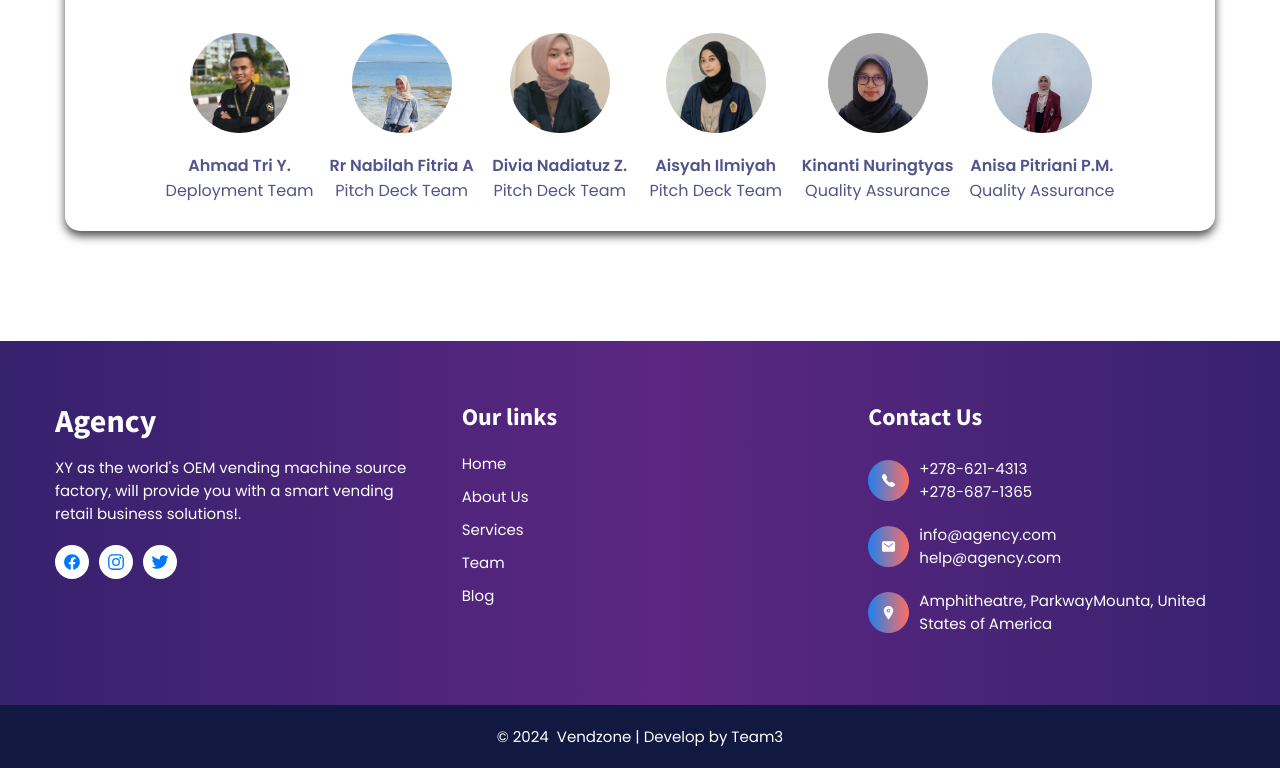
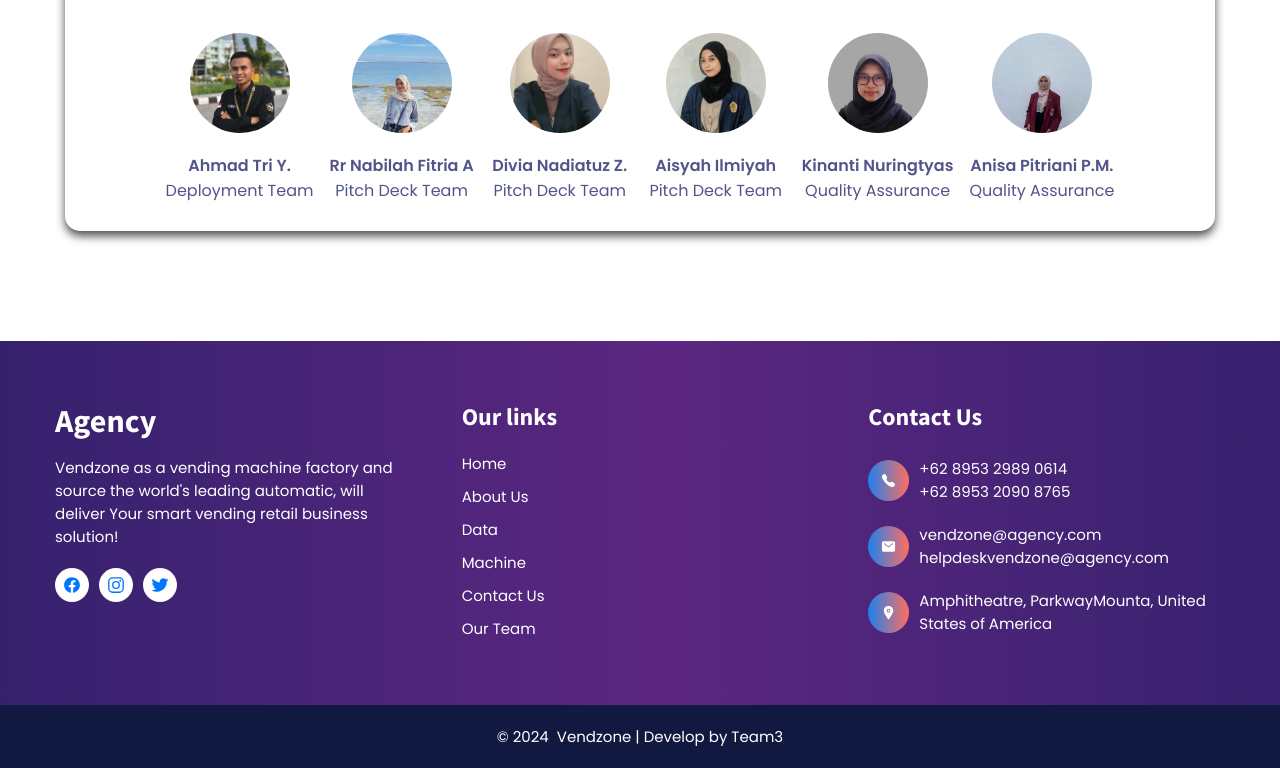
Before and after one commit to Kampus-Merdeka-Software-Engineering/km-feb24-balikpapan-3, a website: page index.html in a window 1280 px wide. Shown: the part 4894-5662 px from the top of the page. Drawn offline with nearby package versions, Linux system fonts and the light colour scheme; some packages are replaced by stand-ins of ours; a script that the page names is missing.

Commit message:
update footer lagiii

```diff
--- a/index.html
+++ b/index.html
@@ -48,10 +48,7 @@
 
 </head>
 
-
-
 <body id="top">
-
 
   <header class="header" data-header>
     <div class="container">
@@ -116,9 +113,6 @@
     </div>
   </header>
 
-
-
-
   <section class="hero" id="home">
     <!-- <div class="container"> -->
 
@@ -142,7 +136,6 @@
 
     <!-- </div> -->
   </section>
-
 
   <section class="section about" id="about">
     <div class="container">
@@ -184,8 +177,6 @@
 
     </div>
   </section>
-
-
 
   <h2 class="h2 section-title underline">Check around and see our data here</h2>
   <div class="chart-container">
@@ -461,8 +452,9 @@
           <a href="#" class="logo">Agency</a>
 
           <p class="text">
-            XY as the world's OEM vending machine source factory, will provide you with a smart vending retail business
-            solutions!.
+          Vendzone as a vending machine factory and source
+          the world's leading automatic, will deliver
+          Your smart vending retail business solution!
           </p>
 
           <ul class="social-list">
@@ -504,15 +496,19 @@
           </li>
 
           <li>
-            <a href="#" class="footer-link">Services</a>
+            <a href="#" class="footer-link">Data</a>
           </li>
 
           <li>
-            <a href="#" class="footer-link">Team</a>
+            <a href="#" class="footer-link">Machine</a>
           </li>
 
           <li>
-            <a href="#" class="footer-link">Blog</a>
+            <a href="#" class="footer-link">Contact Us</a>
+          </li>
+
+          <li>
+            <a href="#" class="footer-link">Our Team</a>
           </li>
 
         </ul>
@@ -586,8 +582,8 @@
             </div>
 
             <div>
-              <a href="tel:+2786214313" class="footer-item-link">+278-621-4313</a>
-              <a href="tel:+2786871365" class="footer-item-link">+278-687-1365</a>
+              <a href="tel:+2786214313" class="footer-item-link">+62 8953 2989 0614</a>
+              <a href="tel:+2786871365" class="footer-item-link">+62 8953 2090 8765</a>
             </div>
 
           </li>
@@ -599,8 +595,8 @@
             </div>
 
             <div>
-              <a href="mailto:info@agency.com" class="footer-item-link">info@agency.com</a>
-              <a href="mailto:help@agency.com" class="footer-item-link">help@agency.com</a>
+              <a href="mailto:info@agency.com" class="footer-item-link">vendzone@agency.com</a>
+              <a href="mailto:help@agency.com" class="footer-item-link">helpdeskvendzone@agency.com</a>
             </div>
 
           </li>
```
Also changed, not shown: script.js (+2 -5 lines).
